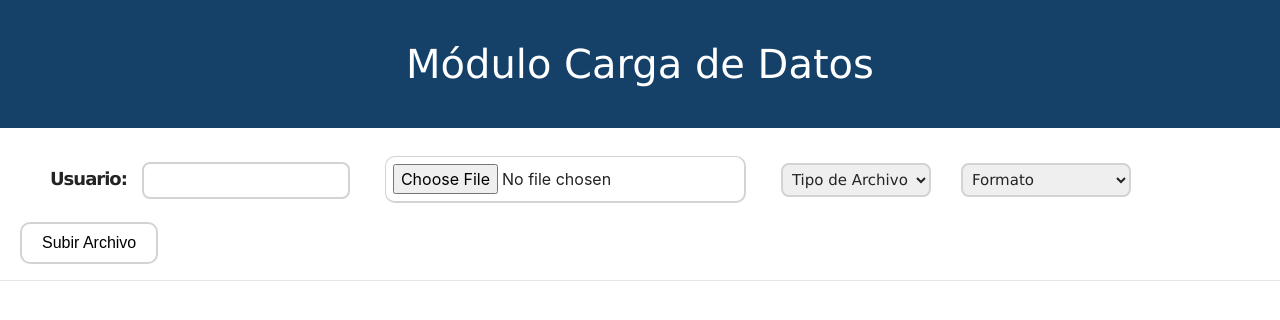
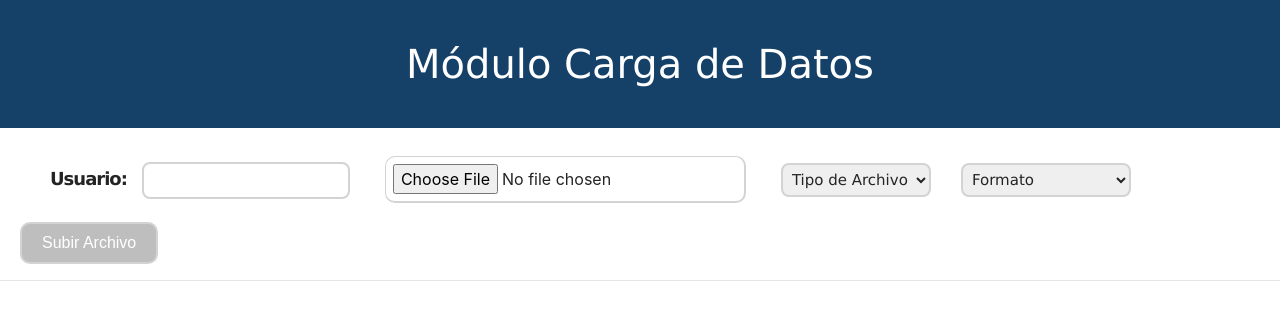
Before and after one commit to zemrlab/ModuloCarga-TCS, a React (Create React App) app: page / in a window 1280 px wide. Shown: the top 320 px of the page. Built offline with nearby package versions, Linux system fonts and the light colour scheme.

Commit message:
button disabled

```diff
--- a/src/componentes/App.js
+++ b/src/componentes/App.js
@@ -119,6 +119,7 @@ class App extends React.Component {
                         </label>
                         <input className="fileInput"
                             type="file"
+                            accept=".xls, .zip"
                             onChange={(e) => this.handleFileChange(e)} />
                         <label>
                             <select
@@ -138,12 +139,12 @@ class App extends React.Component {
                                 onChange={(e) => { this.setState({ formato: e.target.value }) }}
                             >
                                 <option value="a" disabled>Formato</option>
-                                <option value="1">Antes del 2010</option>
+                                <option value="1">Del 2010 o antes</option>
                                 <option value="2">Despues del 2010</option>
                             </select>
                         </label>
                         <button
-                            disabled={this.state.excelUrl.trim() === ''}
+                            disabled={this.state.excelUrl.trim() === '' || this.state.value === 'a' || this.state.formato === 'a' || this.state.usuario.trim() === ''}
                             className="myButton"
                             type="submit"
                             onClick={(e) => this.handleSubmit(e)}>Subir Archivo</button>
--- a/src/style/button.css
+++ b/src/style/button.css
@@ -23,6 +23,8 @@
   }
   .myButton:disabled {
     cursor: default;
+    background: #bebebe;
+    color: #ffffff;
   }
 
   .myButton:focus{
```
